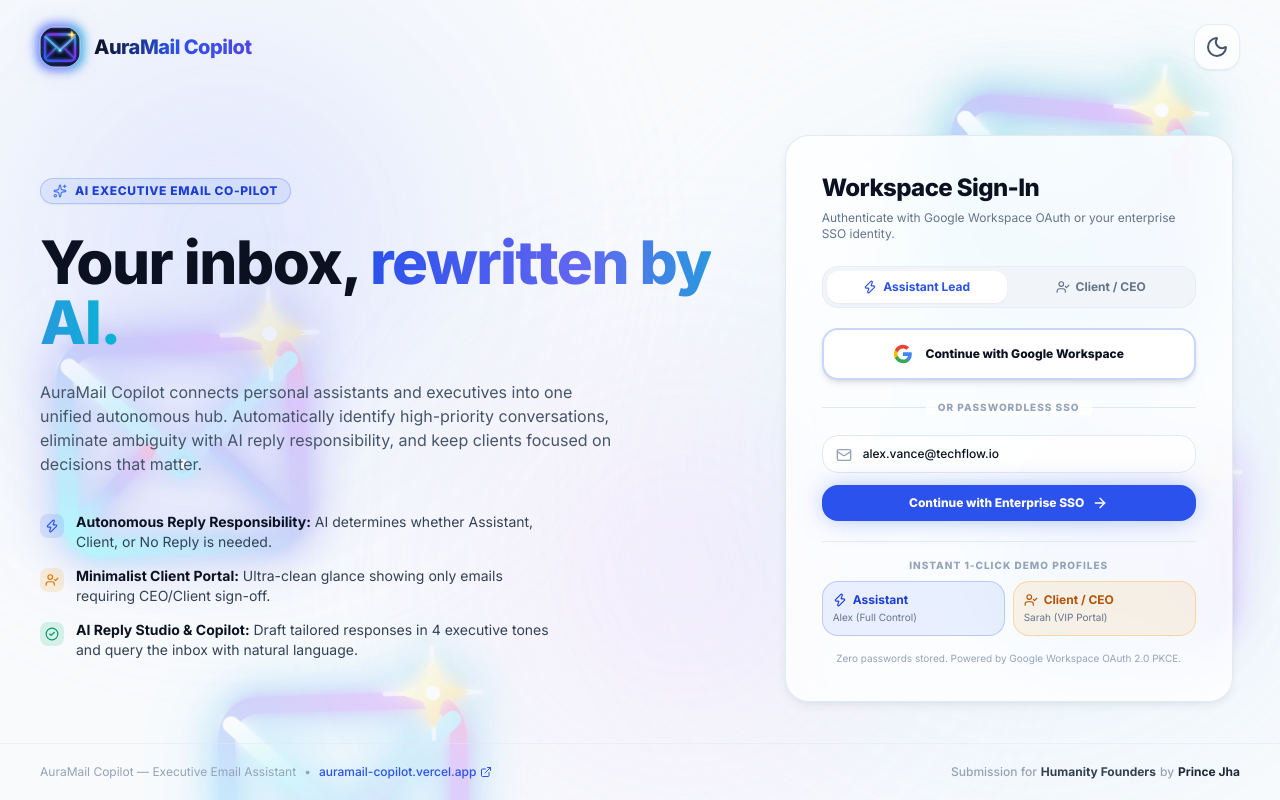
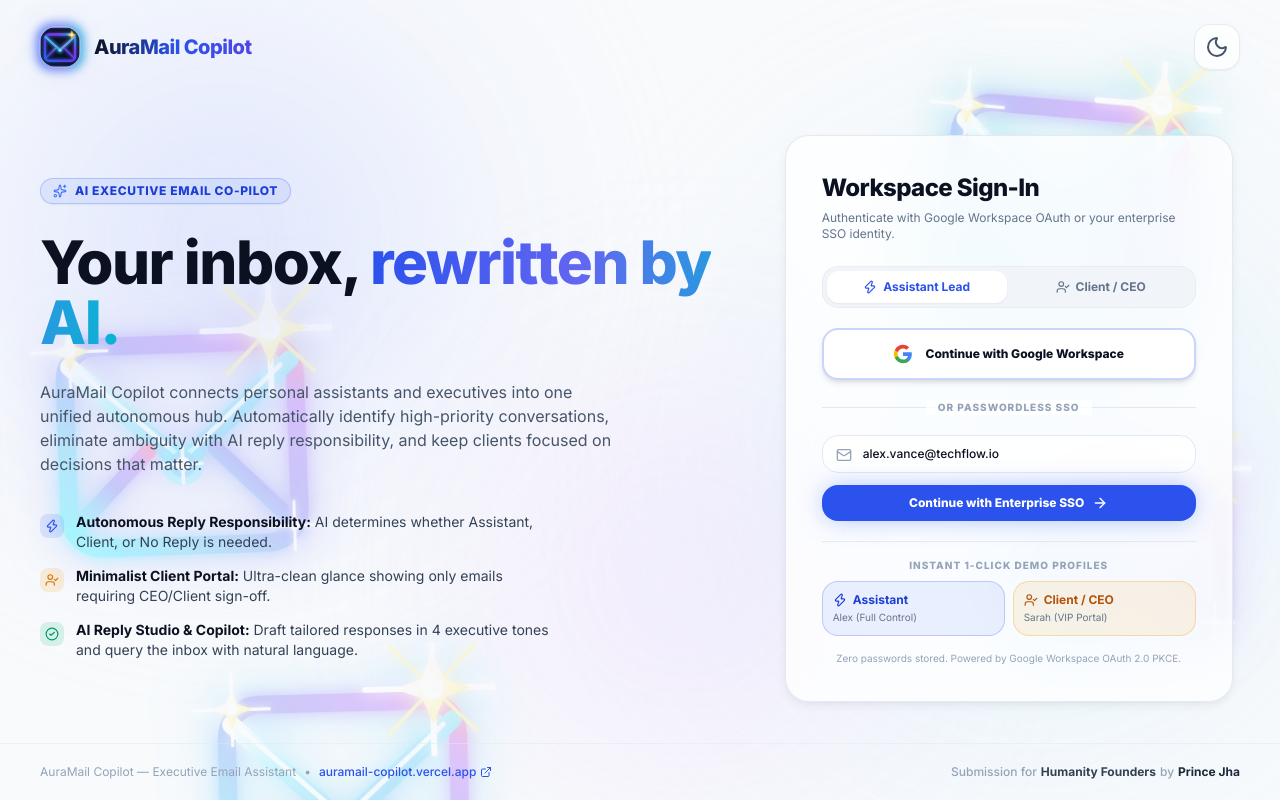
Before and after one commit to pjha91275/AuraMail-Copilot, a React (Vite) app in the folder client/: page / in a window 1280 px wide. Built offline with nearby package versions, Linux system fonts and the light colour scheme; no server answers.

Commit message:
feat: make background logo emblems razor-sharp and sparkling with crystalline edge glints and multi-point lens flares

```diff
--- a/client/src/components/DynamicBackgroundLogos.jsx
+++ b/client/src/components/DynamicBackgroundLogos.jsx
@@ -60,7 +60,7 @@ export default function DynamicBackgroundLogos() {
             maxHeight: '35vw',
             transform: `translate3d(0, 0, 0) rotate(${pos.rotate}) scale(${pos.scale})`,
             transition: 'top 2200ms cubic-bezier(0.4, 0, 0.2, 1), left 2200ms cubic-bezier(0.4, 0, 0.2, 1), transform 2200ms cubic-bezier(0.4, 0, 0.2, 1), filter 2200ms ease',
-            opacity: index % 2 === 0 ? 0.32 : 0.27
+            opacity: index % 2 === 0 ? 0.38 : 0.32
           }}
         >
           <img
@@ -68,7 +68,7 @@ export default function DynamicBackgroundLogos() {
             alt={`AuraMail Floating Emblem ${index + 1}`}
             className="w-full h-full object-contain"
             style={{
-              filter: `drop-shadow(0 0 26px ${pos.glow}) drop-shadow(0 0 8px ${pos.glow})`
+              filter: `drop-shadow(0 0 24px ${pos.glow}) drop-shadow(0 0 4px rgba(255, 255, 255, 0.75)) drop-shadow(0 0 1px rgba(255, 255, 255, 0.9))`
             }}
           />
         </div>
```
Also changed, not shown: client/public/logo-emblem.svg, 1 other file (tests, documents, lock files or other folders).
